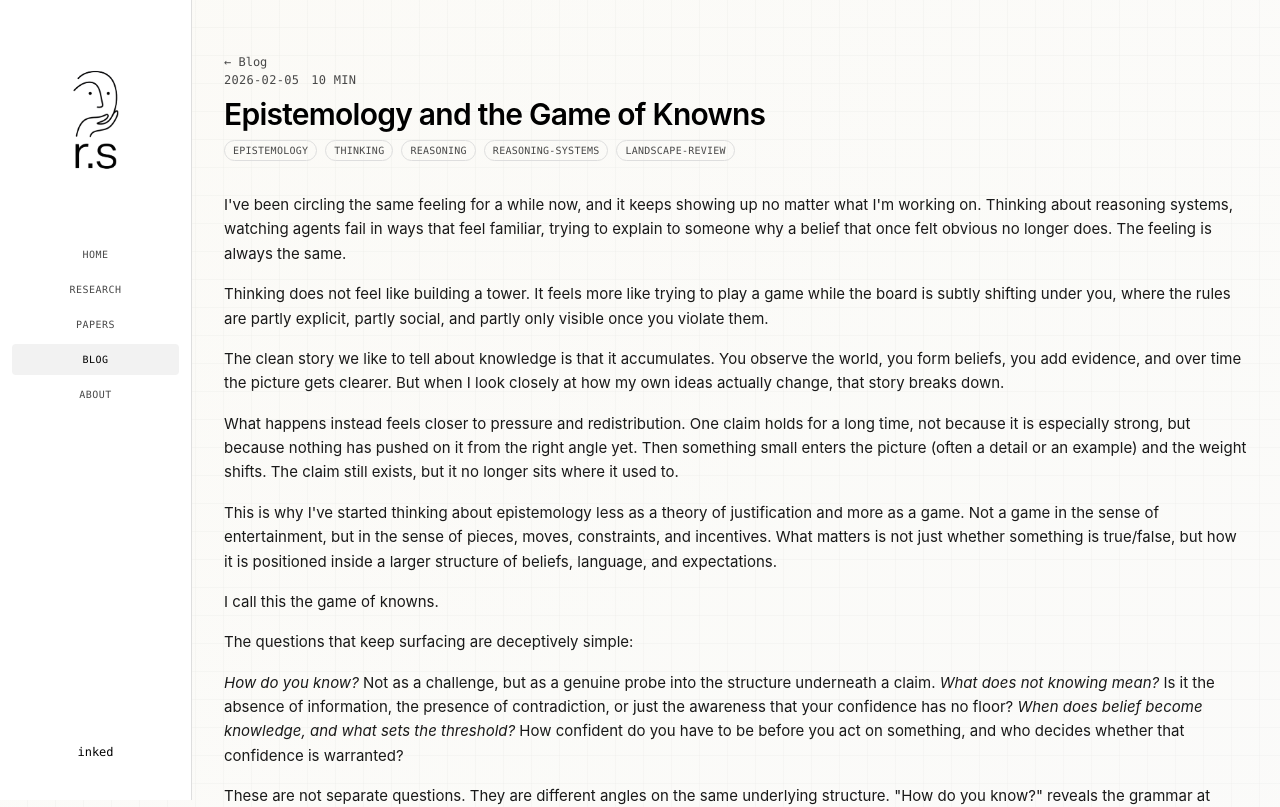
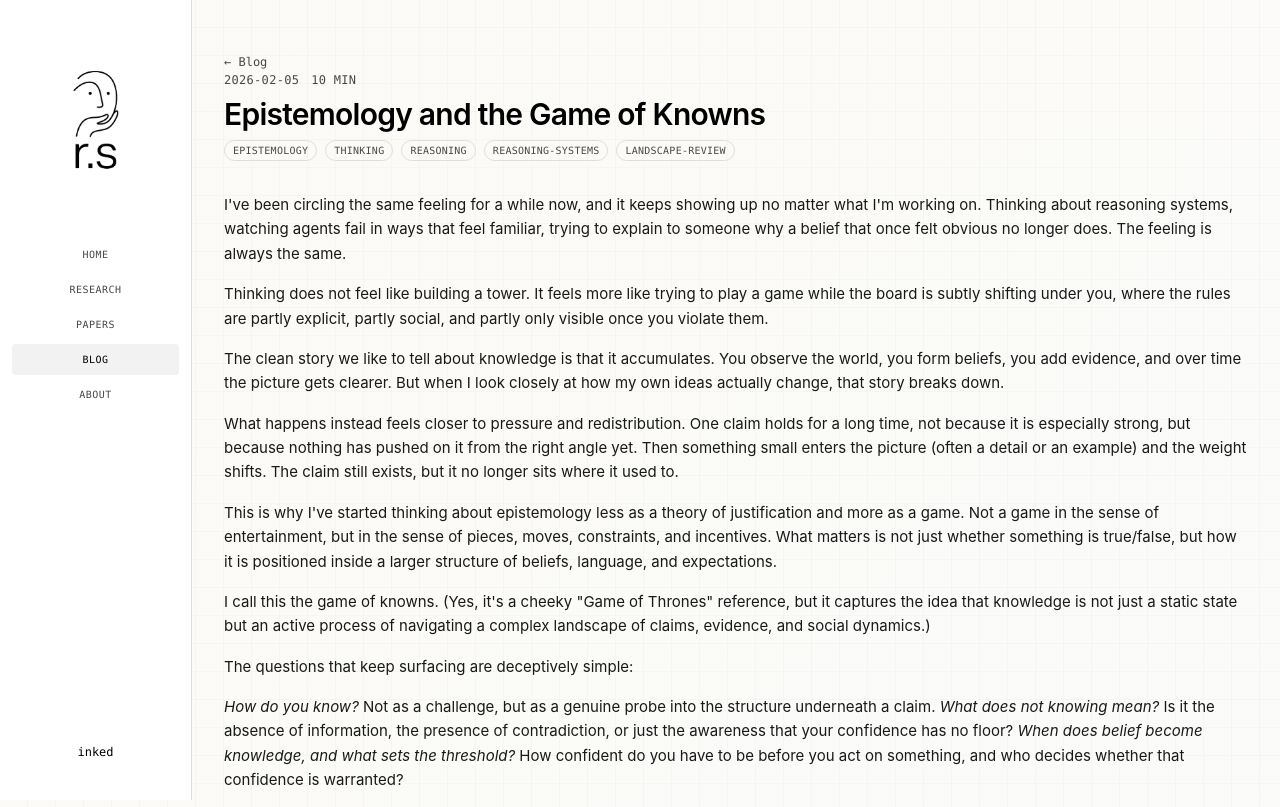
Before and after one commit to GhostScientist/reasoningsoftware, a React (Vite) app: page /blog/epistemology-and-the-game-of-knowns in a window 1280 px wide. Shown: the top 807 px of the page. Built offline with nearby package versions, Linux system fonts and the light colour scheme.

Commit message:
clarify the concept of the "game of knowns" with additional context

```diff
--- a/src/content/blog/epistemology-and-the-game-of-knowns.mdx
+++ b/src/content/blog/epistemology-and-the-game-of-knowns.mdx
@@ -8,7 +8,7 @@ What happens instead feels closer to pressure and redistribution. One claim hold
 
 This is why I've started thinking about epistemology less as a theory of justification and more as a game. Not a game in the sense of entertainment, but in the sense of pieces, moves, constraints, and incentives. What matters is not just whether something is true/false, but how it is positioned inside a larger structure of beliefs, language, and expectations.
 
-I call this the game of knowns.
+I call this the game of knowns. (Yes, it's a cheeky "Game of Thrones" reference, but it captures the idea that knowledge is not just a static state but an active process of navigating a complex landscape of claims, evidence, and social dynamics.)
 
 The questions that keep surfacing are deceptively simple:
 
```
